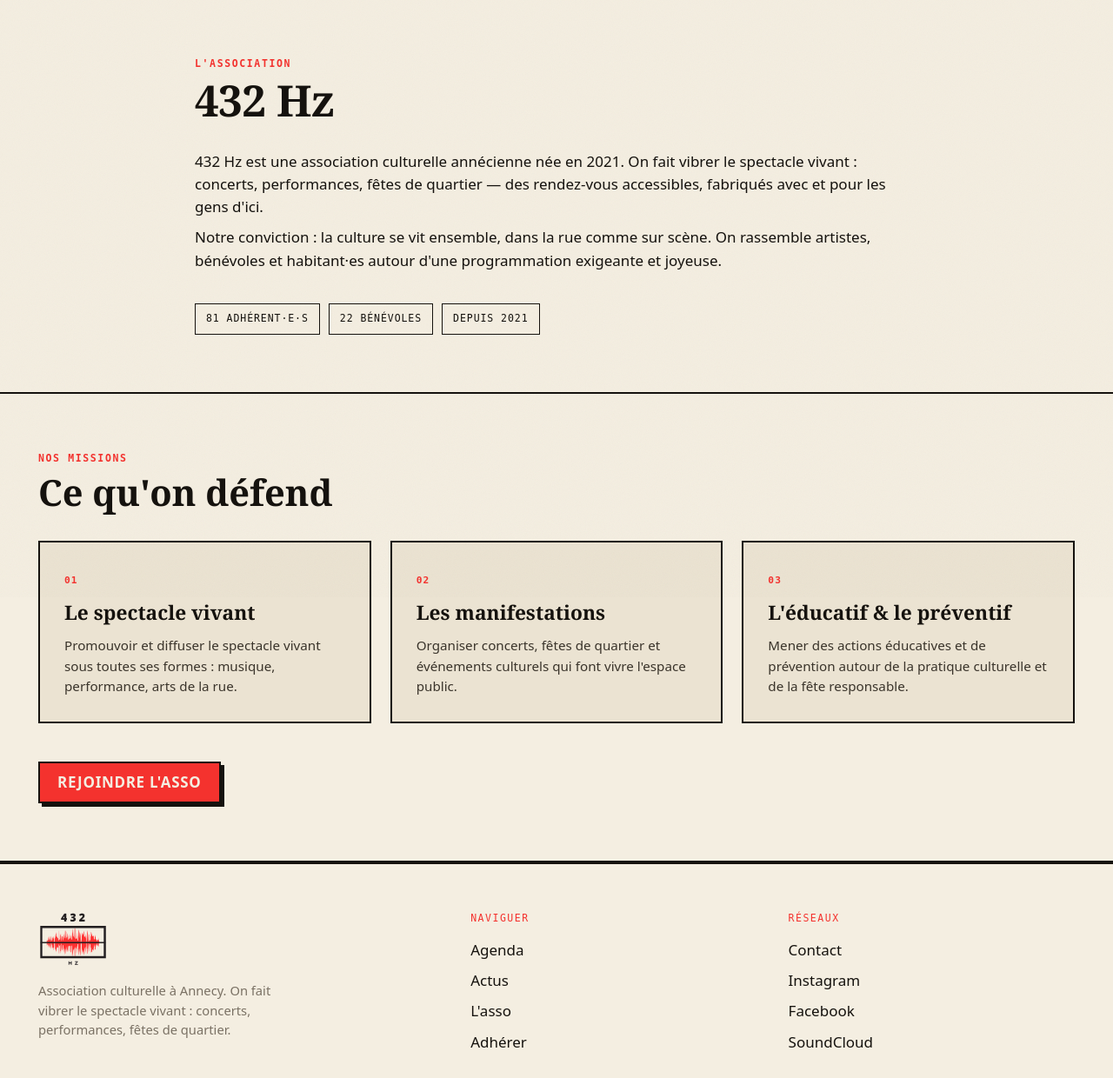
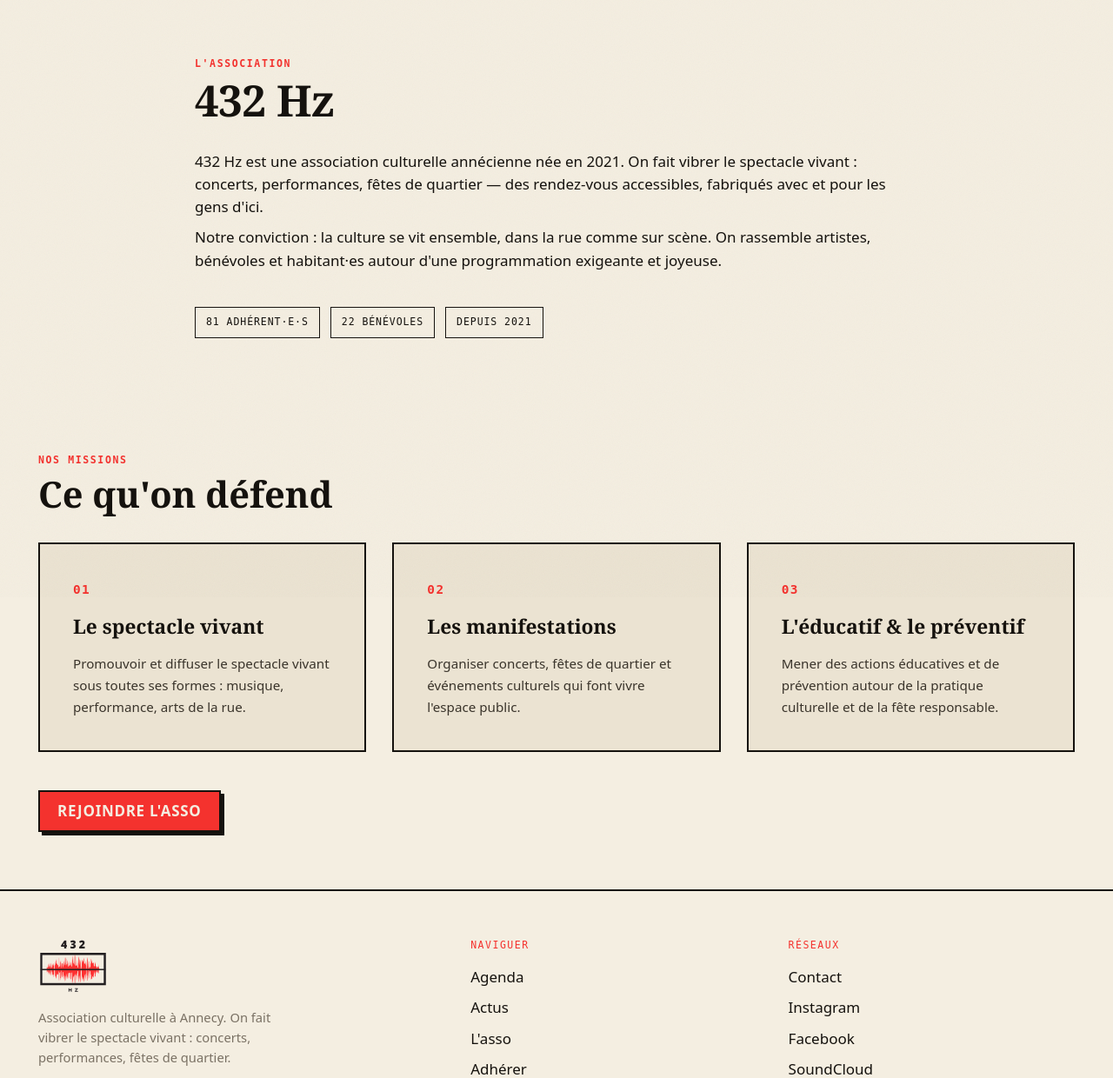
Before and after one commit to NicoWithManyO/432HZ, a Django app: page /asso/ in a window 1280 px wide. Shown: the part 113-1353 px from the top of the page at 87% size. Run offline with Django 5.2, Linux system fonts and the light colour scheme; data comes from the database, SQL or seed files in the repository; style sheets or scripts are compiled from the project's sources; some libraries are stand-ins or nearby versions; some web fonts are replaced.

Commit message:
refonte: harmonise cartes et séparateurs des pages asso et contact
- asso : cartes aérées (padding, numéros, rythme, gouttières) + suppression
  des traits de séparation redondants (le footer fournit déjà sa barre haute)
- contact : coquilles de cartes alignées sur asso (fond paper-2, padding, gouttière)

```diff
--- a/templates/public/asso.html
+++ b/templates/public/asso.html
@@ -4,7 +4,7 @@
 {% block meta_description %}432 Hz, association culturelle annécienne : spectacle vivant, manifestations et action éducative.{% endblock %}
 
 {% block content %}
-<section class="py-[var(--section-y)] border-b-2 border-ink">
+<section class="py-[var(--section-y)]">
   <div class="wrap max-w-[880px]">
     <p class="font-mono uppercase tracking-[.14em] text-[.72rem] text-red font-bold">L'association</p>
     <h1 class="font-display font-black text-[clamp(1.9rem,5vw,3.1rem)] leading-none tracking-[-.01em] mt-2">432 Hz</h1>
@@ -19,7 +19,7 @@
     </div>
 
     {# Chiffres-clés (cf maquette accueil). TODO: tenir à jour. #}
-    <div class="flex flex-wrap gap-[10px] mt-9">
+    <div class="flex flex-wrap gap-[12px] mt-10">
       <span class="font-mono text-[.72rem] uppercase tracking-[.08em] border-[1.5px] border-ink px-[12px] py-2">81 adhérent·e·s</span>
       <span class="font-mono text-[.72rem] uppercase tracking-[.08em] border-[1.5px] border-ink px-[12px] py-2">22 bénévoles</span>
       <span class="font-mono text-[.72rem] uppercase tracking-[.08em] border-[1.5px] border-ink px-[12px] py-2">Depuis 2021</span>
@@ -27,27 +27,27 @@
   </div>
 </section>
 
-<section class="py-[var(--section-y)] border-b-2 border-ink">
+<section class="py-[var(--section-y)]">
   <div class="wrap">
     <p class="font-mono uppercase tracking-[.14em] text-[.72rem] text-red font-bold">Nos missions</p>
     <h2 class="font-display font-black text-[clamp(1.7rem,4.4vw,2.6rem)] leading-[1.05] mt-2 mb-[clamp(24px,4vw,34px)]">Ce qu'on défend</h2>
 
     {# 3 missions statutaires. TODO: ajuster les libellés/textes aux statuts. #}
-    <div class="grid grid-cols-1 min-[640px]:grid-cols-3 gap-[clamp(16px,2.4vw,22px)]">
-      <div class="border-2 border-ink bg-paper-2 p-[clamp(20px,3vw,28px)]">
-        <span class="font-mono text-[.7rem] uppercase tracking-[.1em] text-red font-bold">01</span>
-        <h3 class="font-display font-black text-[1.42rem] leading-tight mt-3">Le spectacle vivant</h3>
-        <p class="text-ink-soft text-[.95rem] mt-3">Promouvoir et diffuser le spectacle vivant sous toutes ses formes : musique, performance, arts de la rue.</p>
+    <div class="grid grid-cols-1 min-[640px]:grid-cols-3 gap-[clamp(20px,2.6vw,30px)]">
+      <div class="border-2 border-ink bg-paper-2 p-[clamp(26px,3.4vw,38px)]">
+        <span class="font-mono text-[.9rem] uppercase tracking-[.1em] text-red font-bold">01</span>
+        <h3 class="font-display font-black text-[1.42rem] leading-tight mt-4">Le spectacle vivant</h3>
+        <p class="text-ink-soft text-[.95rem] leading-relaxed mt-4">Promouvoir et diffuser le spectacle vivant sous toutes ses formes : musique, performance, arts de la rue.</p>
       </div>
-      <div class="border-2 border-ink bg-paper-2 p-[clamp(20px,3vw,28px)]">
-        <span class="font-mono text-[.7rem] uppercase tracking-[.1em] text-red font-bold">02</span>
-        <h3 class="font-display font-black text-[1.42rem] leading-tight mt-3">Les manifestations</h3>
-        <p class="text-ink-soft text-[.95rem] mt-3">Organiser concerts, fêtes de quartier et événements culturels qui font vivre l'espace public.</p>
+      <div class="border-2 border-ink bg-paper-2 p-[clamp(26px,3.4vw,38px)]">
+        <span class="font-mono text-[.9rem] uppercase tracking-[.1em] text-red font-bold">02</span>
+        <h3 class="font-display font-black text-[1.42rem] leading-tight mt-4">Les manifestations</h3>
+        <p class="text-ink-soft text-[.95rem] leading-relaxed mt-4">Organiser concerts, fêtes de quartier et événements culturels qui font vivre l'espace public.</p>
       </div>
-      <div class="border-2 border-ink bg-paper-2 p-[clamp(20px,3vw,28px)]">
-        <span class="font-mono text-[.7rem] uppercase tracking-[.1em] text-red font-bold">03</span>
-        <h3 class="font-display font-black text-[1.42rem] leading-tight mt-3">L'éducatif & le préventif</h3>
-        <p class="text-ink-soft text-[.95rem] mt-3">Mener des actions éducatives et de prévention autour de la pratique culturelle et de la fête responsable.</p>
+      <div class="border-2 border-ink bg-paper-2 p-[clamp(26px,3.4vw,38px)]">
+        <span class="font-mono text-[.9rem] uppercase tracking-[.1em] text-red font-bold">03</span>
+        <h3 class="font-display font-black text-[1.42rem] leading-tight mt-4">L'éducatif & le préventif</h3>
+        <p class="text-ink-soft text-[.95rem] leading-relaxed mt-4">Mener des actions éducatives et de prévention autour de la pratique culturelle et de la fête responsable.</p>
       </div>
     </div>
 
--- a/templates/public/contact.html
+++ b/templates/public/contact.html
@@ -14,16 +14,16 @@
         on répond à toutes et tous.</p>
     </div>
 
-    <div class="grid grid-cols-1 min-[640px]:grid-cols-2 gap-[clamp(20px,3vw,28px)] mt-9">
+    <div class="grid grid-cols-1 min-[640px]:grid-cols-2 gap-[clamp(20px,2.6vw,30px)] mt-9">
       {# Coordonnées. TODO: renseigner email et adresse réels. #}
-      <div class="border-2 border-ink p-[clamp(20px,3vw,26px)]">
+      <div class="border-2 border-ink bg-paper-2 p-[clamp(26px,3.4vw,38px)]">
         <h2 class="font-mono uppercase tracking-[.12em] text-[.72rem] text-red font-bold">Coordonnées</h2>
         <p class="mt-4"><a href="mailto:contact@432hz.fr" class="border-b-2 border-red pb-0.5 hover:bg-red hover:text-paper transition">contact@432hz.fr</a></p>{# TODO: email réel #}
         <p class="text-ink-soft text-[.92rem] mt-3">{# TODO: adresse postale #}Annecy, Haute-Savoie</p>
       </div>
 
       {# Réseaux. TODO: URLs réelles des comptes. #}
-      <div class="border-2 border-ink p-[clamp(20px,3vw,26px)]">
+      <div class="border-2 border-ink bg-paper-2 p-[clamp(26px,3.4vw,38px)]">
         <h2 class="font-mono uppercase tracking-[.12em] text-[.72rem] text-red font-bold">Réseaux</h2>
         <ul class="mt-4 space-y-[10px]">
           <li><a class="border-b border-transparent hover:border-red transition-colors py-0.5" href="https://www.instagram.com/" target="_blank" rel="noopener noreferrer">Instagram</a></li>
```
